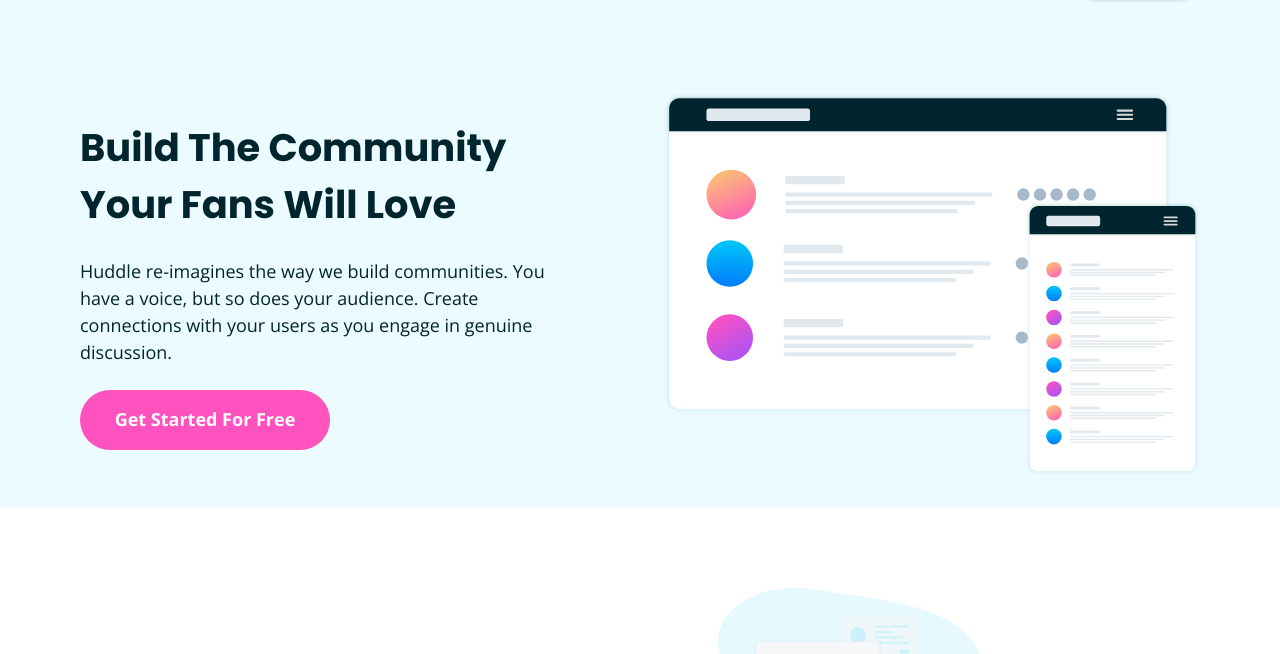
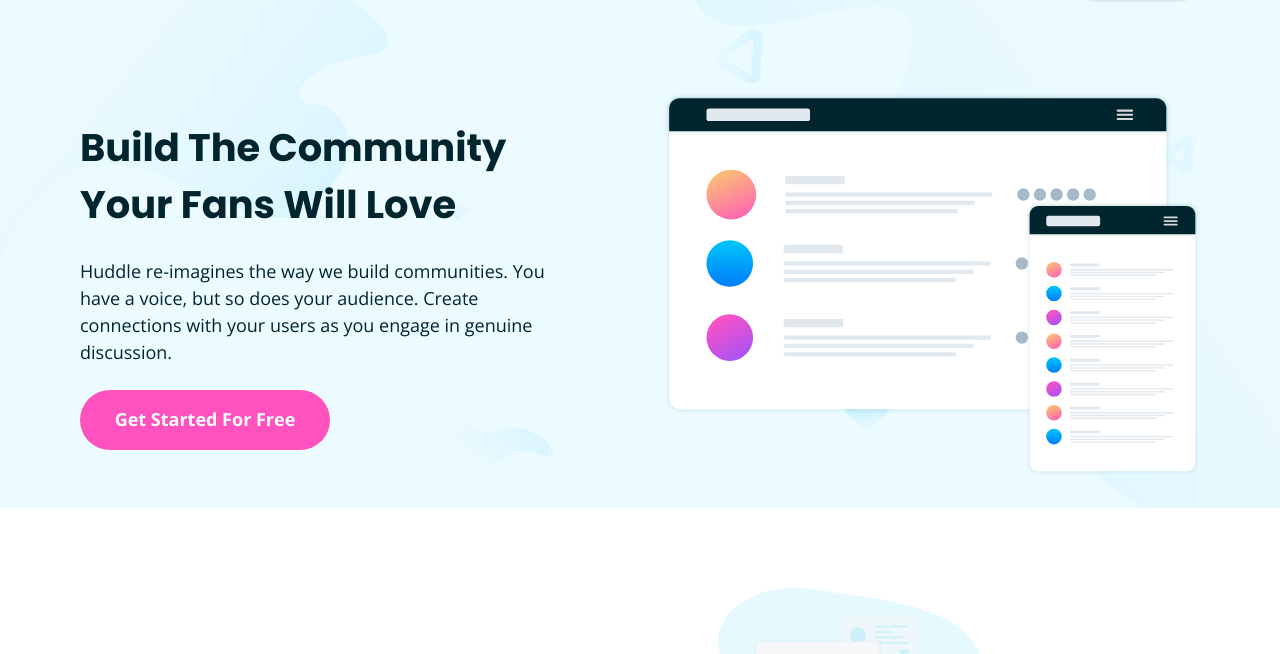
Before and after one commit to DaviWebDev/huddle-landing-page-with-alternating-feature-blocks, a plain HTML site: page index.html in a window 1280 px wide. Shown: the part 72-726 px from the top of the page. Drawn offline with nearby package versions, Linux system fonts and the light colour scheme; the site is published under a folder, as on GitHub Pages, so addresses that start at the root find nothing.

Commit message:
atualização do caminho do background do header

```diff
--- a/css/queries.css
+++ b/css/queries.css
@@ -54,7 +54,7 @@
 /*Redimensionamento para telas maiores que 1024px*/
 @media screen and (min-width: 1024px) {
     .header {
-        background-image: url(/images/bg-hero-desktop.svg);
+        background-image: url(../images/bg-hero-desktop.svg);
         background-size: cover;
         padding: 1.5rem 5rem 2rem 5rem;
     }
--- a/css/style.css
+++ b/css/style.css
@@ -34,7 +34,7 @@ body {
 }
 
 .header {
-    background: var(--Very-Pale-Cyan) url(/images/bg-hero-mobile.svg) center center / contain no-repeat;
+    background: var(--Very-Pale-Cyan) url(../images/bg-hero-mobile.svg) center center / contain no-repeat;
     display: flex;
     flex-direction: column;
     gap: 6rem;
```
